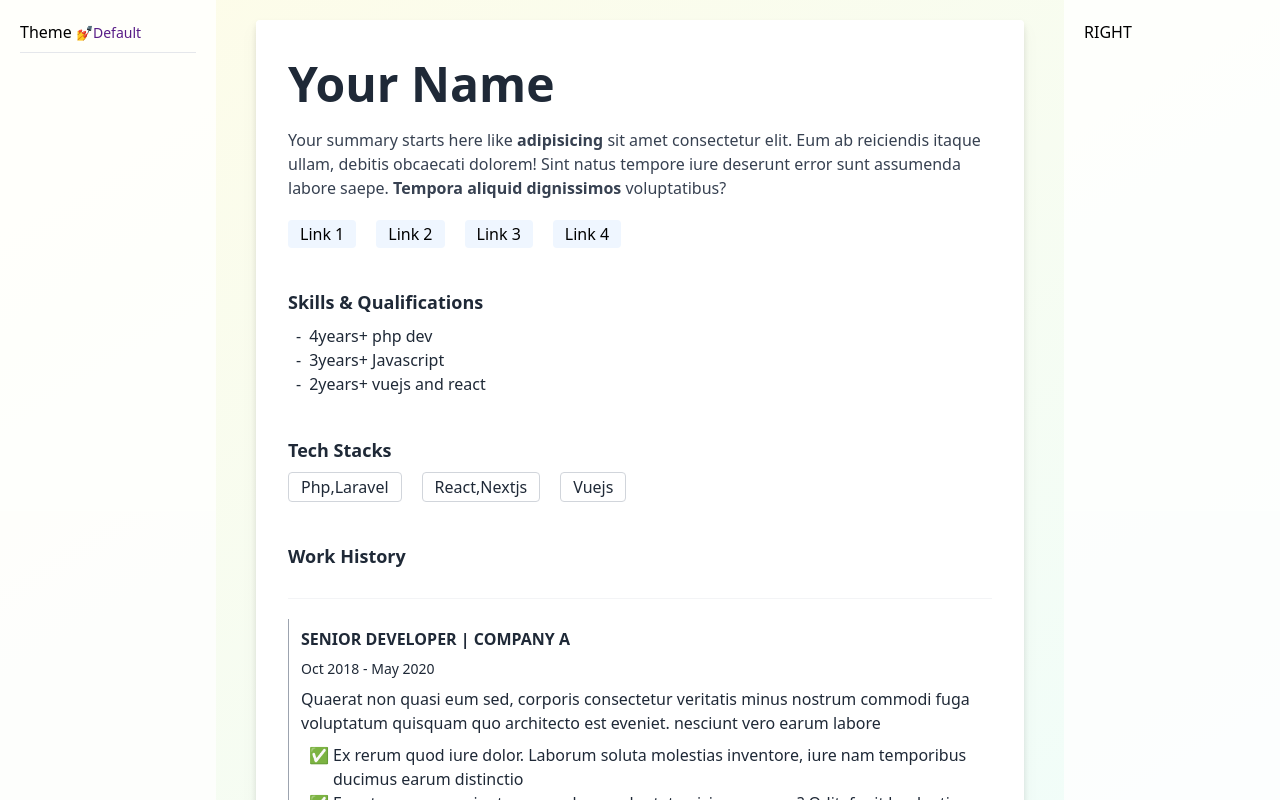
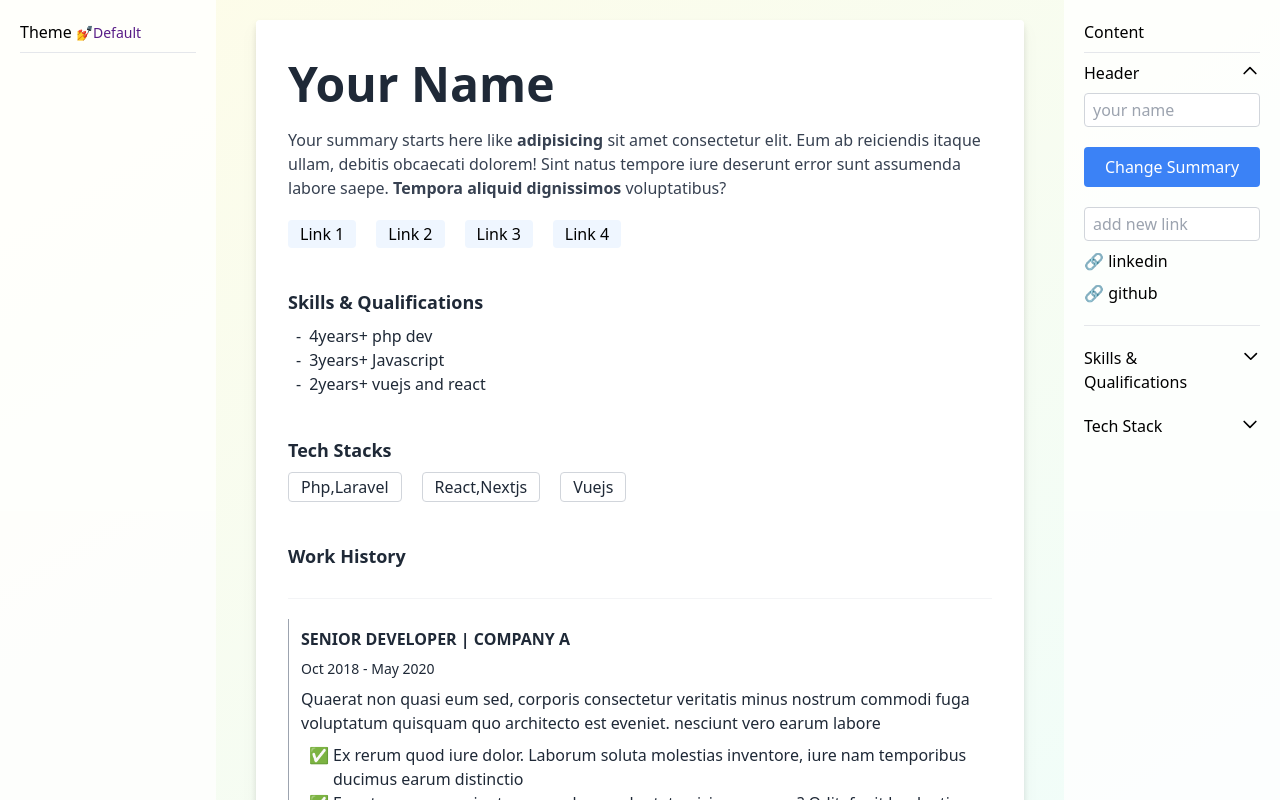
Before and after one commit to vfshera/made-cv, a React (Vite) app: page / in a window 1280 px wide. Shown: the top 800 px of the page. Built offline with nearby package versions, Linux system fonts and the light colour scheme.

Commit message:
accordion

```diff
--- /dev/null
+++ b/src/components/Accordion.tsx
@@ -0,0 +1,44 @@
+import React, { FC } from "react";
+const Icon: FC<{ id: number; open: number }> = ({ id, open }) => {
+  return (
+    <svg
+      xmlns="http://www.w3.org/2000/svg"
+      className={`${
+        id === open ? "rotate-180" : ""
+      } h-5 w-5 transition-transform`}
+      fill="none"
+      viewBox="0 0 24 24"
+      stroke="currentColor"
+      strokeWidth={2}
+    >
+      <path strokeLinecap="round" strokeLinejoin="round" d="M19 9l-7 7-7-7" />
+    </svg>
+  );
+};
+
+const Accordion: FC<{
+  title: string;
+  open: number;
+  current: number;
+  handleClick: (id: number) => void;
+  body: () => JSX.Element;
+}> = ({ title, open, current, handleClick, body }) => {
+  return (
+    <div className="accordion flex flex-col ">
+      <div
+        className="accordion-header flex justify-between cursor-pointer"
+        onClick={() => handleClick(open)}
+      >
+        {title} <Icon id={open} open={current} />
+      </div>
+      <div
+        className="accordion-body"
+        data-visible={open === current ? "true" : "false"}
+      >
+        {body()}
+      </div>
+    </div>
+  );
+};
+
+export default Accordion;
--- /dev/null
+++ b/src/components/Input.tsx
@@ -0,0 +1,16 @@
+import React, { FC, Ref } from "react";
+
+const Input: FC<{ label: string; otherProps: any }> = ({
+  label,
+  ...otherProps
+}) => {
+  return (
+    <input
+      type="text"
+      className="px-2 py-1 rounded border border-gray-300"
+      {...otherProps}
+    />
+  );
+};
+
+export default Input;
--- /dev/null
+++ b/src/components/ListRack.tsx
@@ -0,0 +1,23 @@
+import React, { FC, useState } from "react";
+import Input from "./Input";
+
+const ListRack: FC<{ icon: any; name: string }> = ({ icon, name }) => {
+  const [links, setLinks] = useState<UserLinks[]>([
+    { title: "linkedin", url: "" },
+    { title: "github", url: "" },
+  ]);
+  return (
+    <section className="list-rack flex flex-col gap-2">
+      <Input label="add new link" placeholder={"add new " + name} />
+      {links.map((link, index) => (
+        <p className=" cursor-pointer" key={index}>
+          {icon} {link.title}
+        </p>
+      ))}
+
+      <hr className="mt-3 bg-gray-200 " />
+    </section>
+  );
+};
+
+export default ListRack;
--- a/src/components/View.tsx
+++ b/src/components/View.tsx
@@ -1,52 +1,7 @@
 import React from "react";
+import { importantLinks, skills, techStacks, workHistory } from "../default";
 
 const View = () => {
-  const importantLinks: UserLinks[] = [
-    { title: "Link 1", url: "#" },
-    { title: "Link 2", url: "#" },
-    { title: "Link 3", url: "#" },
-    { title: "Link 4", url: "#" },
-  ];
-
-  const skills: string[] = [
-    "4years+ php dev",
-    "3years+ Javascript",
-    "2years+ vuejs and react",
-  ];
-
-  const techStacks: string[] = ["Php,Laravel", "React,Nextjs", "Vuejs"];
-
-  const workHistory: Work[] = [
-    {
-      title: "SENIOR DEVELOPER | COMPANY A",
-      duration: {
-        from: "Oct 2018",
-        to: "May 2020",
-      },
-      summary:
-        "Quaerat non quasi eum sed, corporis consectetur veritatis minus nostrum commodi fuga voluptatum quisquam quo architecto est eveniet. nesciunt vero earum labore",
-      points: [
-        "Ex rerum quod iure dolor. Laborum soluta molestias inventore, iure nam temporibus ducimus earum distinctio",
-        "Esse tempore nesciunt recusandae a voluptate nisi eum porro? Odit, fugit laudantium.",
-        "Harum asperiores quidem suscipit aperiam cum voluptate fugiat, officia eveniet iste officiis animi commodi tempore quae saepe, numquam voluptatum",
-      ],
-    },
-    {
-      title: "HTML EMAIL DEVELOPER | COMPANY B",
-      duration: {
-        from: "Oct 2021",
-        to: null,
-      },
-      summary:
-        "Laudantium velit delectus eveniet voluptatibus accusantium aliquid aliquam iure ipsum, fugit iste doloribus quo accusamus libero, itaque tenetur quis ea. Minima accusamus impedit aliquid qui ut est, omnis ducimus excepturi at! Iste non porro molestiae cupiditate. ",
-      points: [
-        "Datus est maiores distinctio, repellat ab architecto quis? Tenetur doloremque ",
-        "Minus officiis ratione odio delectus dolores, incidunt tempore ex, distinctio commodi quam rem omnis labore qui? Nam nostrum adipisci, iste",
-        "Dolor sit amet, consectetur adipisicing elit. Ab possimus minus provident!",
-      ],
-    },
-  ];
-
   return (
     <main className="view">
       {/* HEADER */}
--- /dev/null
+++ b/src/default.ts
@@ -0,0 +1,45 @@
+export const importantLinks: UserLinks[] = [
+  { title: "Link 1", url: "#" },
+  { title: "Link 2", url: "#" },
+  { title: "Link 3", url: "#" },
+  { title: "Link 4", url: "#" },
+];
+
+export const skills: string[] = [
+  "4years+ php dev",
+  "3years+ Javascript",
+  "2years+ vuejs and react",
+];
+
+export const techStacks: string[] = ["Php,Laravel", "React,Nextjs", "Vuejs"];
+
+export const workHistory: Work[] = [
+  {
+    title: "SENIOR DEVELOPER | COMPANY A",
+    duration: {
+      from: "Oct 2018",
+      to: "May 2020",
+    },
+    summary:
+      "Quaerat non quasi eum sed, corporis consectetur veritatis minus nostrum commodi fuga voluptatum quisquam quo architecto est eveniet. nesciunt vero earum labore",
+    points: [
+      "Ex rerum quod iure dolor. Laborum soluta molestias inventore, iure nam temporibus ducimus earum distinctio",
+      "Esse tempore nesciunt recusandae a voluptate nisi eum porro? Odit, fugit laudantium.",
+      "Harum asperiores quidem suscipit aperiam cum voluptate fugiat, officia eveniet iste officiis animi commodi tempore quae saepe, numquam voluptatum",
+    ],
+  },
+  {
+    title: "HTML EMAIL DEVELOPER | COMPANY B",
+    duration: {
+      from: "Oct 2021",
+      to: null,
+    },
+    summary:
+      "Laudantium velit delectus eveniet voluptatibus accusantium aliquid aliquam iure ipsum, fugit iste doloribus quo accusamus libero, itaque tenetur quis ea. Minima accusamus impedit aliquid qui ut est, omnis ducimus excepturi at! Iste non porro molestiae cupiditate. ",
+    points: [
+      "Datus est maiores distinctio, repellat ab architecto quis? Tenetur doloremque ",
+      "Minus officiis ratione odio delectus dolores, incidunt tempore ex, distinctio commodi quam rem omnis labore qui? Nam nostrum adipisci, iste",
+      "Dolor sit amet, consectetur adipisicing elit. Ab possimus minus provident!",
+    ],
+  },
+];
--- a/src/index.scss
+++ b/src/index.scss
@@ -21,6 +21,17 @@ body {
 
 .lead-title {
   @apply text-lg font-semibold text-gray-800;
+}
+
+.accordion-wrapper {
+  @apply flex flex-col gap-5;
+  .accordion-body {
+    @apply mt-2 flex flex-col gap-5;
+
+    &[data-visible="false"] {
+      @apply hidden;
+    }
+  }
 }
 
 .playground {
--- a/src/pages/Playground.tsx
+++ b/src/pages/Playground.tsx
@@ -1,7 +1,17 @@
-import React from "react";
+import React, { FC, useState } from "react";
+import Accordion from "../components/Accordion";
+import Input from "../components/Input";
+import ListRack from "../components/ListRack";
+import Links from "../components/ListRack";
 import View from "../components/View";
 
 const Playground = () => {
+  const [open, setOpen] = useState(1);
+
+  const handleOpen = (value: number) => {
+    setOpen(open === value ? 0 : value);
+  };
+
   return (
     <div className="playground">
       <aside className="sidebar leftside">
@@ -12,7 +22,52 @@ const Playground = () => {
         {/* THEME LIST */}
       </aside>
       <View />
-      <aside className="sidebar rightside">RIGHT</aside>
+      <aside className="sidebar rightside">
+        <h3>Content</h3>
+
+        <hr className="bg-gray-50 h-px my-2" />
+
+        <section className="accordion-wrapper">
+          <Accordion
+            title="Header"
+            open={1}
+            current={open}
+            handleClick={handleOpen}
+            body={() => (
+              <>
+                <Input label="Your Name" placeholder="your name" />
+                <button className="bg-blue-500 p-2 rounded text-white hover:text-white/90">
+                  Change Summary
+                </button>
+
+                <ListRack icon="🔗" name="link" />
+              </>
+            )}
+          />
+          <Accordion
+            title="Skills & Qualifications"
+            open={2}
+            current={open}
+            handleClick={handleOpen}
+            body={() => (
+              <>
+                <ListRack icon="🎓" name="qualifications" />
+              </>
+            )}
+          />
+          <Accordion
+            title="Tech Stack"
+            open={3}
+            current={open}
+            handleClick={handleOpen}
+            body={() => (
+              <>
+                <ListRack icon="🚀" name="tech stack" />
+              </>
+            )}
+          />
+        </section>
+      </aside>
     </div>
   );
 };
```
Also changed, not shown: 1 other file (tests, documents, lock files or other folders).
